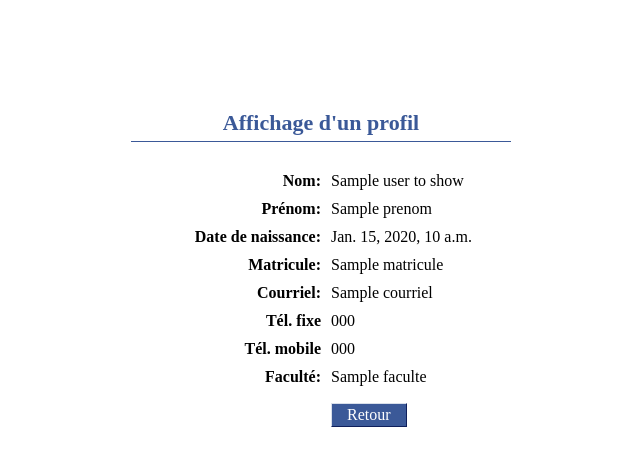
After one commit to shadowghost94/Trombinoscoop, a Django app: template Trombinoscoop/Trombinoscoop/templates/show_profile.html in a window 1280 px wide. The commit adds this page. Shown: the top 466 px of the page, without its empty margins (319-959 px from the left). Run offline with Django 3.2, Linux system fonts and the light colour scheme; the template is opened without the code that fills it: most values are stand-ins (such as "Sample title", 1, 10 or a date in 2020); some libraries are stand-ins or nearby versions.

Commit message:
05-02-2024 (2)

```diff
--- a/Trombinoscoop/Trombinoscoop/static/css/style.css
+++ b/Trombinoscoop/Trombinoscoop/static/css/style.css
@@ -184,6 +184,9 @@ section#messageList ul li p {
     margin: 8px 0 0 0;
 }
 
+section#messageList ul li {
+    background-color: burlywood;
+}
 /*formatage de la liste d'amis */
 
 body#welcomePage section#friendList {
@@ -210,3 +213,25 @@ section#friendList ul {
 section#friendList ul li {
     margin: 0 0 5px 0;
 }
+
+/*style sur l'affichage du profil utilisateur*/
+dl.fieldList dt {
+    display: block;
+    width: 250px;
+    float: left;
+    text-align: right;
+    padding: 0 10px 0 0;
+    font-weight: bold;
+}
+
+dl.fieldList dd {
+    display: block;
+    width: 450px;
+    padding: 0px;
+    margin: 0 0 10px 0;
+
+}
+
+p#showProfileNavigationButtons {
+    margin: 20px 0 0 260px;
+}
--- /dev/null
+++ b/Trombinoscoop/Trombinoscoop/templates/show_profile.html
@@ -0,0 +1,52 @@
+{% extends 'base.html' %}
+
+{% block title %}Affichage d'un profil{% endblock %}
+
+{% block bodyId %}showProfilePage{% endblock %}
+
+{% block content %}
+    <h1>Affichage d'un profil</h1>
+    <dl class="fieldList">
+        <dt>Nom:</dt>
+            <dd>{{ user_to_show.nom }}</dd>
+
+        <dt>Prénom:</dt>
+            <dd>{{ user_to_show.prenom }}</dd>
+
+        <dt>Date de naissance: </dt>
+            <dd>{{ user_to_show.date_de_naissance }}</dd>
+
+        <dt>Matricule:</dt>
+            <dd>{{ user_to_show.matricule }}</dd>
+
+        <dt>Courriel: </dt>
+            <dd> {{ user_to_show.courriel }}
+
+        <dt>Tél. fixe</dt>
+            <dd>{{user_to_show.tel_fixe }}</dd>
+
+        <dt>Tél. mobile</dt>
+            <dd>{{user_to_show.tel_mobile}}</dd>
+
+        <dt>Faculté: </dt>
+            <dd>{{user_to_show.faculte.nom}}</dd>
+
+        {% if user_to_show.type_de_personne == 'student'%}
+            <dt>Cursus</dt>
+                <dd>{{user_to_show.cursus.intitule}}</dd>
+
+        {% elif user_to_show.type_de_personne == 'employee' %}
+            <dt>Bureau: </dt>
+                <dd>{{user_to_show.bureau}}<dd>
+
+            <dt>Campus: </dt>
+                <dd>{{ user_to_show.campus.nom}}</dd>
+
+            <dt>Fonction:</dt>
+                <dd>{{ user_to_show.fonction.intitule }}</dd>
+        {% endif %}
+    </dl>
+    <p id="showProfileNavigationButtons">
+        <a href="/welcome" class="buttonLink">Retour</a>
+    </p>
+{% endblock %}
--- a/Trombinoscoop/Trombinoscoop/urls.py
+++ b/Trombinoscoop/Trombinoscoop/urls.py
@@ -11,6 +11,8 @@ urlpatterns = [
     path('register/', register),
     path('register/register/', register),
     path('welcome/addFriend', add_friend),
+    path('welcome/showProfile', show_profile),
+    path('welcome/modifyProfile', modify_profile),
     path('admin/', admin.site.urls),
 
 ]
```
Also changed, not shown: Trombinoscoop/Trombinoscoop/templates/modify_profile.html (added, +16 -0 lines), Trombinoscoop/Trombinoscoop/templates/welcome.html (+4 -4 lines), Trombinoscoop/Trombinoscoop/views.py (+47 -0 lines), 1 other file.
